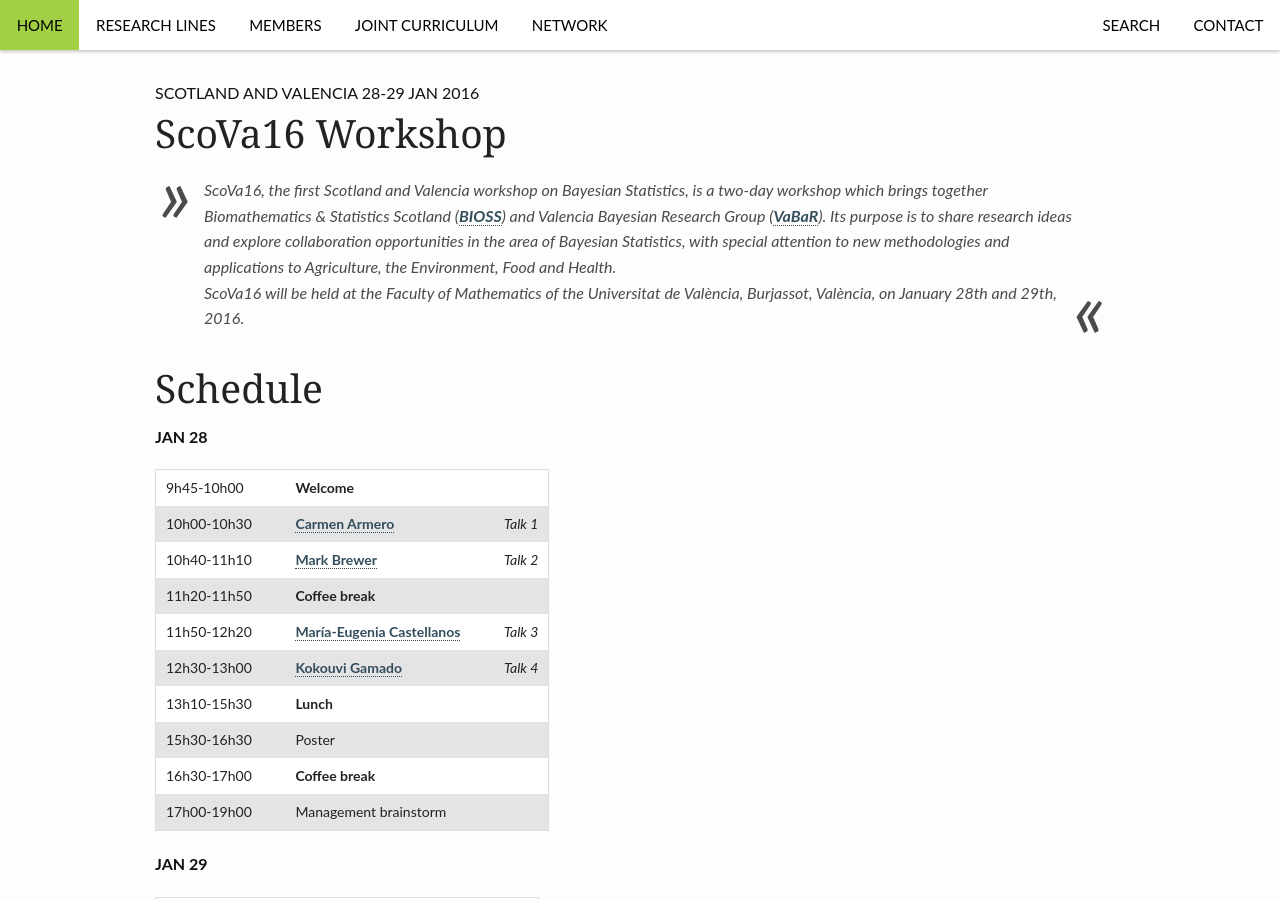
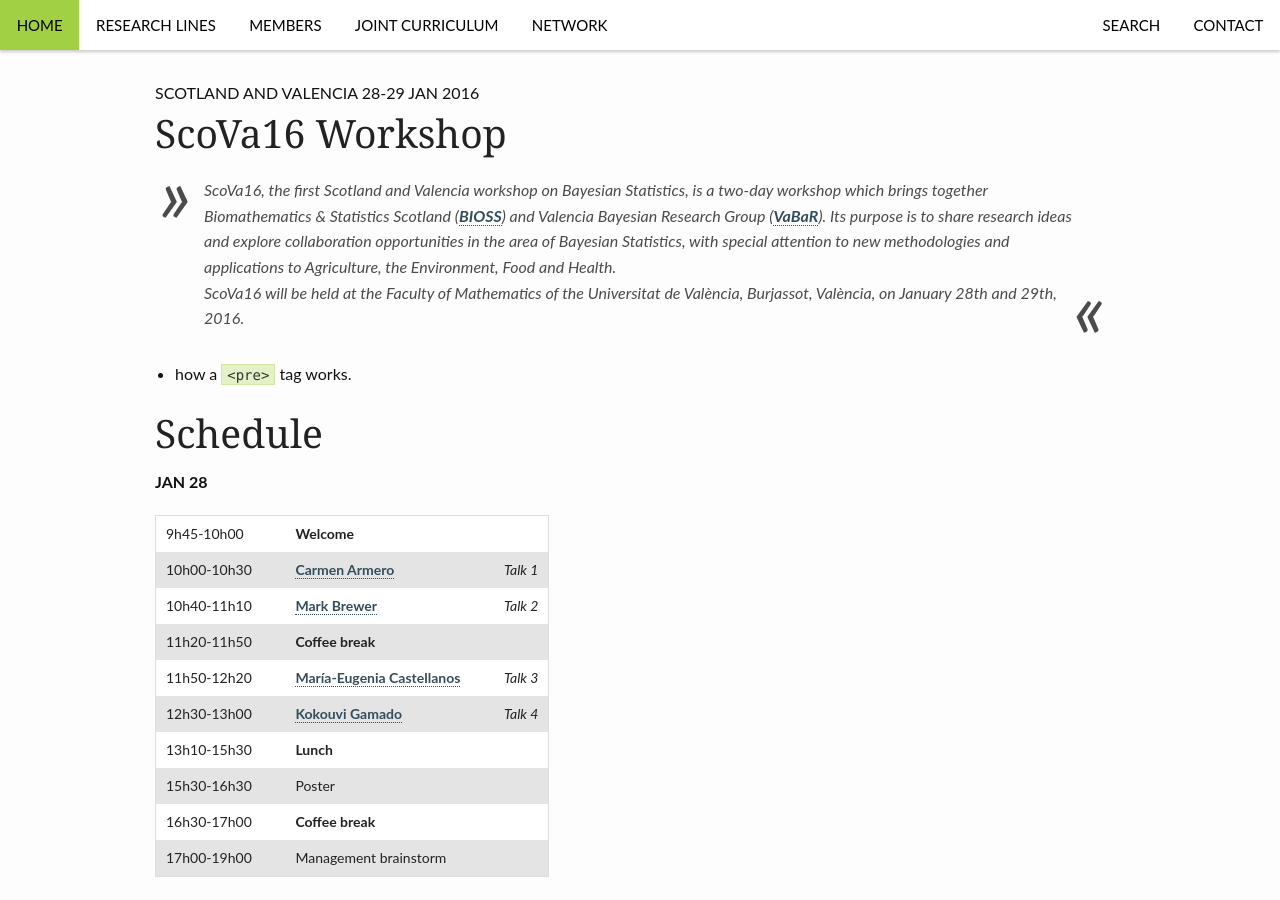
Before and after one commit to VABAR/VABAR.github.io, a Jekyll site: the page built from _posts/events/2015-11-25-ScoVa16.md, in a window 1280 px wide and 900 px high. Built offline with Jekyll 4.4.1, drawn with Linux system fonts in a browser that asks for light colours.

Commit message:
Update 2015-11-25-ScoVa16.md

```diff
--- a/_posts/events/2015-11-25-ScoVa16.md
+++ b/_posts/events/2015-11-25-ScoVa16.md
@@ -12,6 +12,8 @@ categories: events
 ScoVa16, the first Scotland and Valencia workshop on Bayesian Statistics, is a two-day workshop which brings together <i>Biomathematics & Statistics Scotland</i> (<a href="http://www.bioss.ac.uk/">BIOSS</a>) and Valencia Bayesian Research Group (<a href="http://vabar.github.io/">VaBaR</a>). Its purpose is to share research ideas and explore collaboration opportunities in the area of Bayesian Statistics, with special attention to new methodologies and applications to Agriculture, the Environment, Food and Health. <br />
 ScoVa16 will be held at the Faculty of Mathematics of the Universitat de València, Burjassot, València, on January 28th and 29th, 2016.
 </blockquote>
+
+ - how a `<pre>` tag works.
 
 # Schedule
 
```
